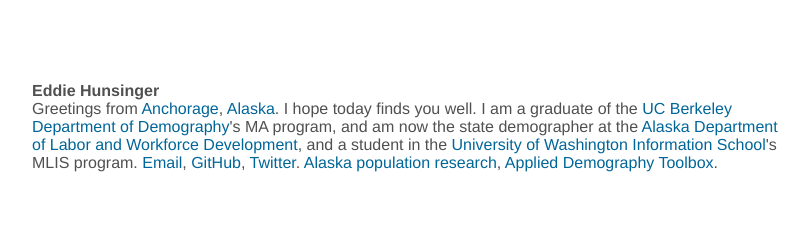
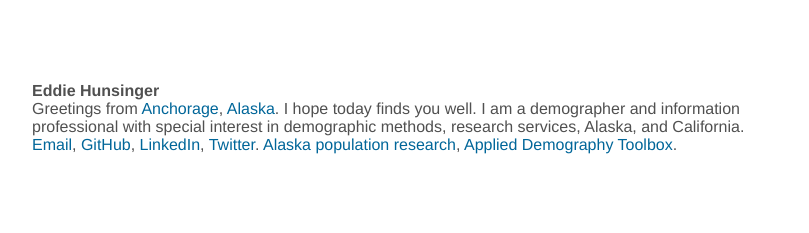
Before and after one commit to edyhsgr/edyhsgr.github.io, a plain HTML site: page index.html in a window 1280 px wide. Shown: the whole page, without its empty margins (233-1042 px from the left). Drawn offline with Linux system fonts and the light colour scheme.

Commit message:
Update index.html

```diff
--- a/index.html
+++ b/index.html
@@ -45,14 +45,12 @@
 <strong>Eddie Hunsinger</strong><br>
 Greetings from
 <a STYLE="text-decoration:none" href="https://www.google.com/maps/d/viewer?mid=z6BTgs9Q5BIQ.kBFBCyxWIFPw" target="_blank">Anchorage</a>,
-<a STYLE="text-decoration:none" href="http://en.wikipedia.org/wiki/Alaska" target="_blank">Alaska</a>. I hope today finds you well. I am a graduate of the
-<a STYLE="text-decoration:none" href="http://www.demog.berkeley.edu/" target="_blank">UC Berkeley Department of Demography</a>'s MA program, and am now the state demographer at the
-<a STYLE="text-decoration:none" href="http://labor.state.ak.us/" target="_blank">Alaska Department of Labor and Workforce Development</a>, and a student in the
-<a STYLE="text-decoration:none" href="https://ischool.uw.edu/" target="_blank">University of Washington Information School</a>'s MLIS program.
+<a STYLE="text-decoration:none" href="http://en.wikipedia.org/wiki/Alaska" target="_blank">Alaska</a>. I hope today finds you well.
+I am a demographer and information professional with special interest in demographic methods, research services, Alaska, and California. <br>
 <a STYLE="text-decoration:none" href="mailto:edyhsgr@gmail.com" target="_blank">Email</a>,
 <a STYLE="text-decoration:none" href="https://github.com/edyhsgr" target="_blank">GitHub</a>,
+<a STYLE="text-decoration:none" href="https://www.linkedin.com/in/eddiehunsinger/" target="_blank">LinkedIn</a>,
 <a STYLE="text-decoration:none" href="https://twitter.com/edyhsgr" target="_blank">Twitter</a>.
-
 <a STYLE="text-decoration:none" href="https://edyhsgr.github.io/eddieh/alaska.html">Alaska population research</a>,
 <a STYLE="text-decoration:none" href="https://applieddemogtoolbox.github.io/Toolbox/">Applied Demography Toolbox</a>.
 <br><br>
```
